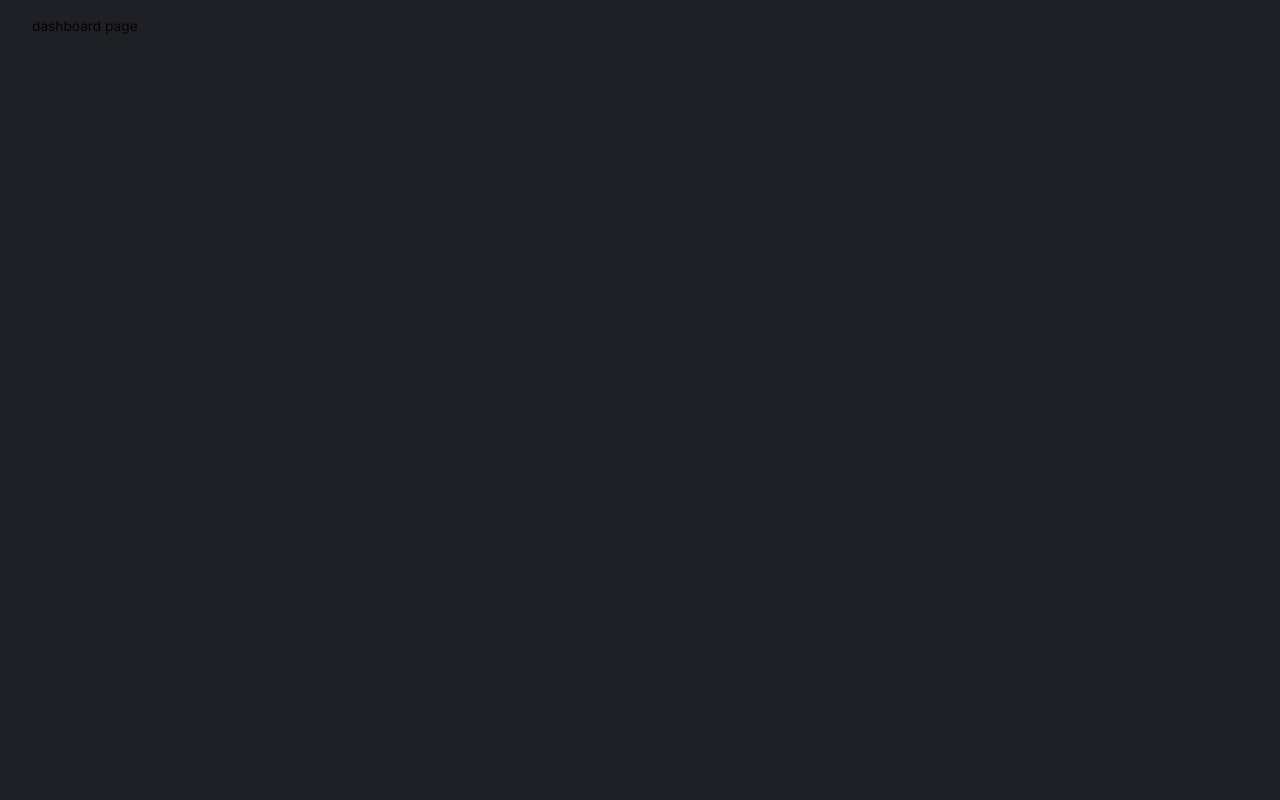
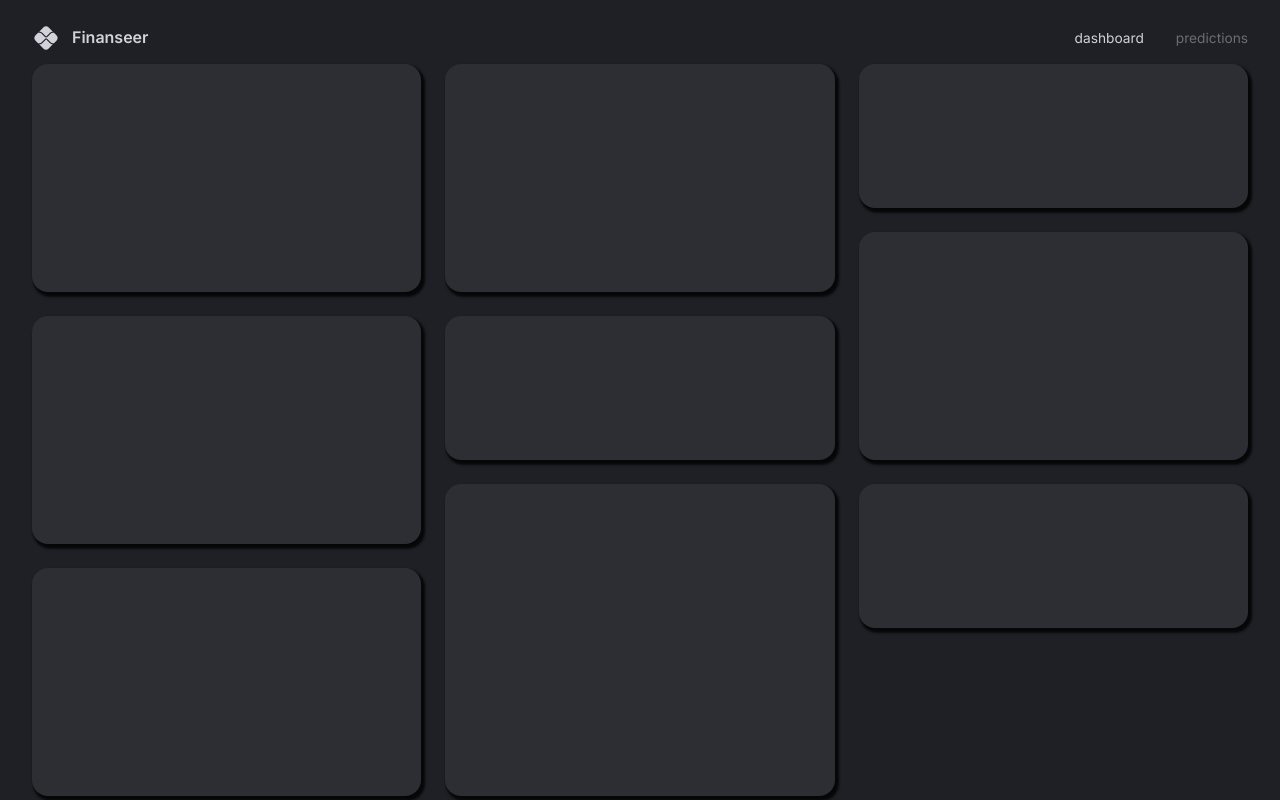
Before and after one commit to chaoma6/Finance-Dashboard, a React (Vite) app in the folder client/: page / in a window 1280 px wide. Built offline with nearby package versions, Linux system fonts and the light colour scheme; no server answers.

Commit message:
feat: Implement main App and routing setup

```diff
--- a/client/src/App.tsx
+++ b/client/src/App.tsx
@@ -4,6 +4,9 @@ import { themeSettings } from './theme';
 import { CssBaseline, ThemeProvider } from '@mui/material';
 import { BrowserRouter, Routes, Route } from 'react-router-dom';
 import { Box } from '@mui/material';
+import Navbar from '@/scenes/navbar';
+import Dashboard from '@/scenes/dashboard';
+import Predictions from '@/scenes/predictions';
 
 function App() {
   const theme = useMemo(() => createTheme(themeSettings), []);
@@ -13,12 +16,10 @@ function App() {
         <ThemeProvider theme={theme}>
           <CssBaseline />
           <Box width="100%" height="100%" padding="1rem 2rem 4rem 2rem">
+            <Navbar />
             <Routes>
-              <Route path="/" element={<div>dashboard page</div>}></Route>
-              <Route
-                path="/predictions"
-                element={<div>predictions page</div>}
-              ></Route>
+              <Route path="/" element={<Dashboard />}></Route>
+              <Route path="/predictions" element={<Predictions />}></Route>
             </Routes>
           </Box>
         </ThemeProvider>
```
